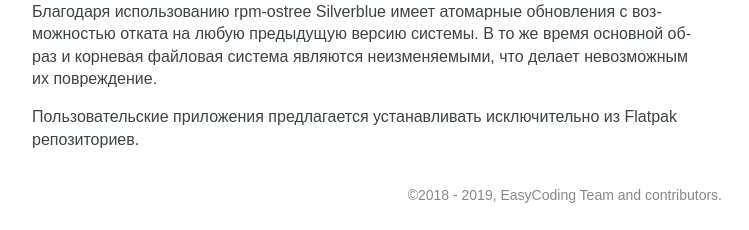
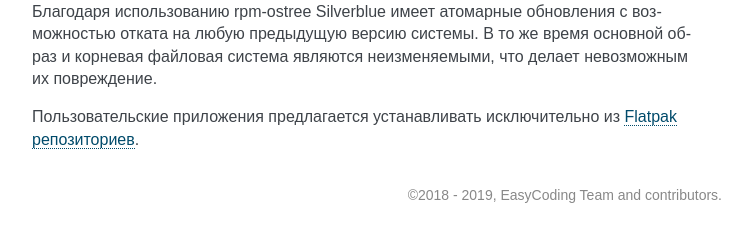
Before and after one commit to RussianFedora/FAQ, a Sphinx documentation site: the page built from source/generic-info.rst, in a window 1280 px wide and 900 px high, scrolled down 3439 px. Shown: the part 667-897 px from the top of the window, without its empty margins (388-1137 px from the left). Built offline with Sphinx 7.4.7, drawn with Linux system fonts in a browser that asks for light colours; some of the changed lines change nothing that is shown.

Commit message:
Added internal hyperlink to Silverblue question.

```diff
--- a/source/generic-info.rst
+++ b/source/generic-info.rst
@@ -243,4 +243,4 @@
 
 Благодаря использованию rpm-ostree Silverblue имеет атомарные обновления с возможностью отката на любую предыдущую версию системы. В то же время основной образ и корневая файловая система являются неизменяемыми, что делает невозможным их повреждение.
 
-Пользовательские приложения предлагается устанавливать исключительно из Flatpak репозиториев.
+Пользовательские приложения предлагается устанавливать исключительно из :ref:`Flatpak репозиториев <flatpak-info>`.
```
